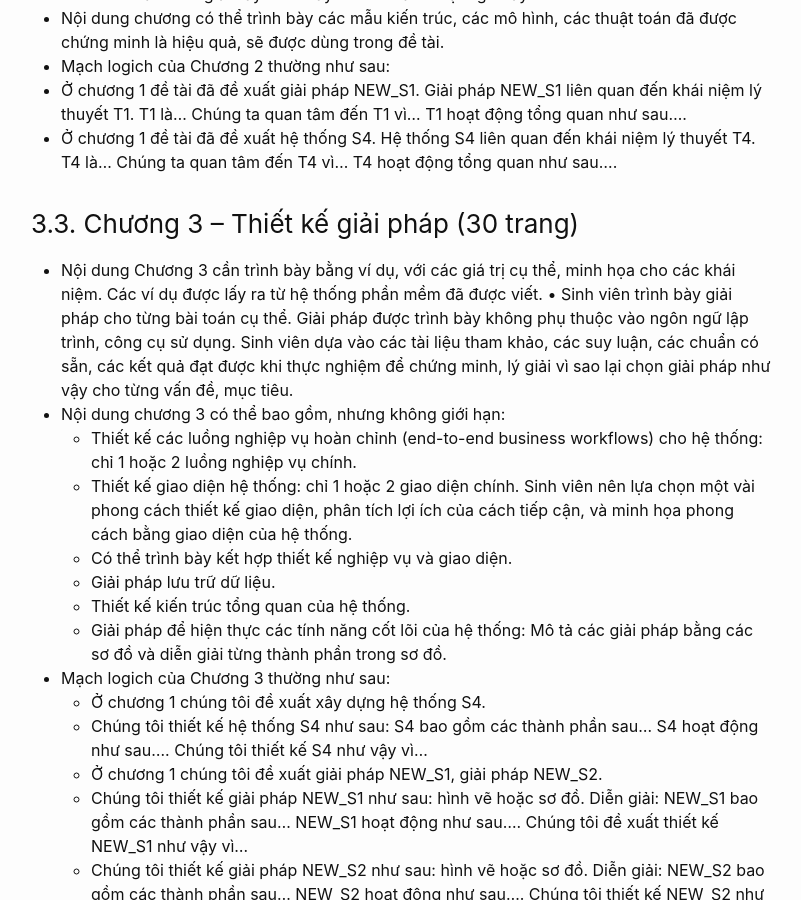
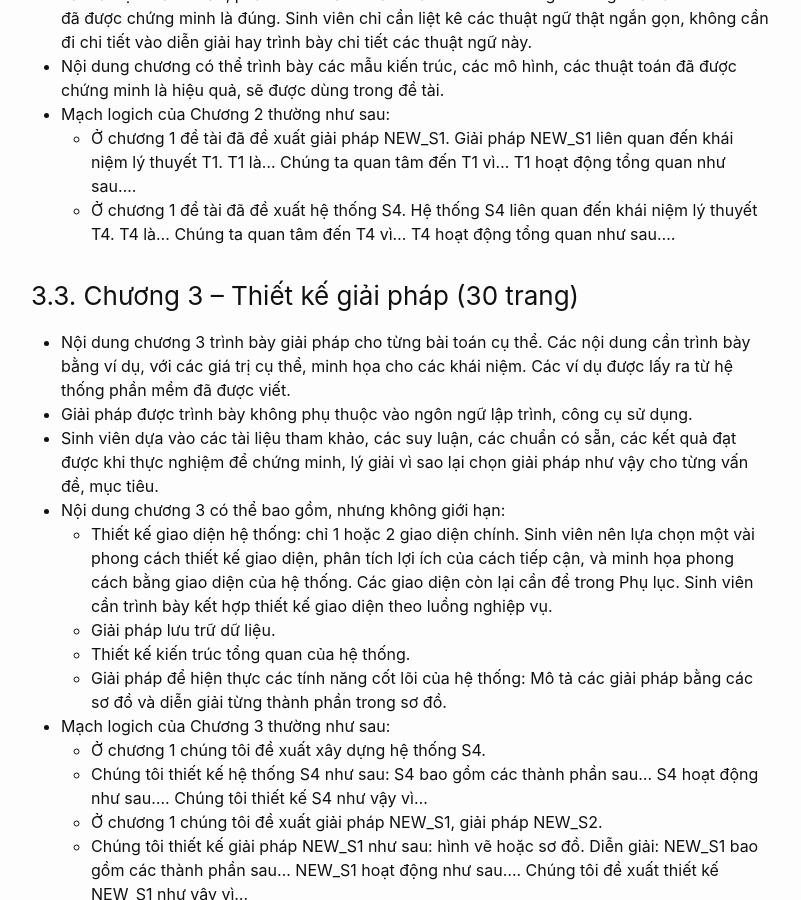
Before and after one commit to ngohuybien/ngohuybien.github.io, a Jekyll site: the page built from _posts/2024-01-19-thesis-report.md, in a window 1280 px wide and 900 px high, scrolled down 2721 px. Shown: the whole window, without its empty margins (239-1040 px from the left). Built offline with Jekyll 4.4.1, drawn with Linux system fonts in a browser that asks for light colours; some of the changed text lies outside the part shown.

Commit message:
Update 2024-01-19-thesis-report.md

```diff
--- a/_posts/2024-01-19-thesis-report.md
+++ b/_posts/2024-01-19-thesis-report.md
@@ -49,8 +49,8 @@
     * Giải thích tại sao phải giải quyết những vấn đề đó. Có nhu cầu thực tế không? Mang lại lợi ích thực tế gì? (nên có số liệu tin cậy, cụ thể)
     * Khảo sát hiện trạng quy trình thủ công trong thực tế nếu có.
     * Khảo sát, tổng hợp, phân tích, đánh giá tối thiểu **3 hệ thống tương tự**. Các hệ thống này đã làm ra những sản phẩm nào, quy trình nào, tính năng nào để giải quyết vấn đề trên. Lập bảng so sánh các sản phẩm một cách chi tiết dựa trên từng quy trình thực tế. Phân tích điểm mạnh, điểm yếu, điểm chưa hoàn chỉnh.
-    * Mô tả **luồng quy trình nghiệp vụ** dự kiến đề tài sẽ thực hiện để giải quyết vấn đề cho từng vai trò, các chức năng cần có để thực thi luồng quy trình nghiệp vụ đề ra.
-* Xác định mục tiêu và yêu cầu chi tiết của đề tài:
+    * Mô tả **luồng quy trình nghiệp vụ** dự kiến đề tài sẽ thực hiện để giải quyết vấn đề cho từng vai trò (end-to-end business workflows), các chức năng cần có để thực thi luồng quy trình nghiệp vụ đề ra. Sinh viên có thể chỉ trình bày 1 hoặc 2 luồng nghiệp vụ chính ở chương này, những luồng phụ cần để trong Phụ lục.
+* Mục tiêu và yêu cầu chi tiết của đề tài:
     * Đề tài giải quyết vấn đề hay khắc phục điểm yếu của các ứng dụng tương tự? Mục tiêu khi làm đề tài này là gì? Các tính năng cần đạt được là gì? Các sản phẩm cần đạt được là gì?
     * Phần mục tiêu cần ghi rõ, ngắn gọn, gạch đầu dòng: Các sản phẩm cần đạt được, các tính năng cần đạt được, các cải tiến cần đạt được. Cần loại bỏ các mục tiêu mơ hồ, không thể hiện được bằng sản phẩm.
     * Phần mục tiêu cần bao gồm tối thiểu các mục tiêu trong File “Tên và mục tiêu đề tài” mà giảng viên đã gửi cho sinh viên.
@@ -64,22 +64,21 @@
 * Trình bày các kiến thức nền tảng liên quan đến từng vấn đề cần giải quyết của đề tài, dựa vào các tài liệu tham khảo, phần mềm tham khảo. Các kiến thức trong chương 2 là các kiến thức đã được chứng minh là đúng. Sinh viên chỉ cần liệt kê các thuật ngữ thật ngắn gọn, không cần đi chi tiết vào diễn giải hay trình bày chi tiết các thuật ngữ này.
 * Nội dung chương có thể trình bày các mẫu kiến trúc, các mô hình, các thuật toán đã được chứng minh là hiệu quả, sẽ được dùng trong đề tài.
 * Mạch logich của Chương 2 thường như sau:
-* Ở chương 1 đề tài đã đề xuất giải pháp NEW_S1. Giải pháp NEW_S1 liên quan đến khái niệm lý thuyết T1. T1 là… Chúng ta quan tâm đến T1 vì… T1 hoạt động tổng quan như sau....
-* Ở chương 1 đề tài đã đề xuất hệ thống S4. Hệ thống S4 liên quan đến khái niệm lý thuyết T4. T4 là… Chúng ta quan tâm đến T4 vì… T4 hoạt động tổng quan như sau....
+    * Ở chương 1 đề tài đã đề xuất giải pháp NEW_S1. Giải pháp NEW_S1 liên quan đến khái niệm lý thuyết T1. T1 là… Chúng ta quan tâm đến T1 vì… T1 hoạt động tổng quan như sau....
+    * Ở chương 1 đề tài đã đề xuất hệ thống S4. Hệ thống S4 liên quan đến khái niệm lý thuyết T4. T4 là… Chúng ta quan tâm đến T4 vì… T4 hoạt động tổng quan như sau....
 
 ### 3.3. Chương 3 – Thiết kế giải pháp (30 trang)
-* Nội dung Chương 3 cần trình bày bằng ví dụ, với các giá trị cụ thể, minh họa cho các khái niệm. Các ví dụ được lấy ra từ hệ thống phần mềm đã được viết.
-•	Sinh viên trình bày giải pháp cho từng bài toán cụ thể. Giải pháp được trình bày không phụ thuộc vào ngôn ngữ lập trình, công cụ sử dụng. Sinh viên dựa vào các tài liệu tham khảo, các suy luận, các chuẩn có sẵn, các kết quả đạt được khi thực nghiệm để chứng minh, lý giải vì sao lại chọn giải pháp như vậy cho từng vấn đề, mục tiêu.
+* Nội dung chương 3 trình bày giải pháp cho từng bài toán cụ thể. Các nội dung cần trình bày bằng ví dụ, với các giá trị cụ thể, minh họa cho các khái niệm. Các ví dụ được lấy ra từ hệ thống phần mềm đã được viết.
+* Giải pháp được trình bày không phụ thuộc vào ngôn ngữ lập trình, công cụ sử dụng.
+* Sinh viên dựa vào các tài liệu tham khảo, các suy luận, các chuẩn có sẵn, các kết quả đạt được khi thực nghiệm để chứng minh, lý giải vì sao lại chọn giải pháp như vậy cho từng vấn đề, mục tiêu.
 * Nội dung chương 3 có thể bao gồm, nhưng không giới hạn:
-  * Thiết kế các luồng nghiệp vụ hoàn chỉnh (end-to-end business workflows) cho hệ thống: chỉ 1 hoặc 2 luồng nghiệp vụ chính.
-  * Thiết kế giao diện hệ thống: chỉ 1 hoặc 2 giao diện chính. Sinh viên nên lựa chọn một vài phong cách thiết kế giao diện, phân tích lợi ích của cách tiếp cận, và minh họa phong cách bằng giao diện của hệ thống.
-  * Có thể trình bày kết hợp thiết kế nghiệp vụ và giao diện.
-  * Giải pháp lưu trữ dữ liệu.
-  * Thiết kế kiến trúc tổng quan của hệ thống.
-  * Giải pháp để hiện thực các tính năng cốt lõi của hệ thống: Mô tả các giải pháp bằng các sơ đồ và diễn giải từng thành phần trong sơ đồ.
+    * Thiết kế giao diện hệ thống: chỉ 1 hoặc 2 giao diện chính. Sinh viên nên lựa chọn một vài phong cách thiết kế giao diện, phân tích lợi ích của cách tiếp cận, và minh họa phong cách bằng giao diện của hệ thống. Các giao diện còn lại cần để trong Phụ lục. Sinh viên cần trình bày kết hợp thiết kế giao diện theo luồng nghiệp vụ.
+    * Giải pháp lưu trữ dữ liệu.
+    * Thiết kế kiến trúc tổng quan của hệ thống.
+    * Giải pháp để hiện thực các tính năng cốt lõi của hệ thống: Mô tả các giải pháp bằng các sơ đồ và diễn giải từng thành phần trong sơ đồ.
 * Mạch logich của Chương 3 thường như sau:
-  * Ở chương 1 chúng tôi đề xuất xây dựng hệ thống S4.
-  * Chúng tôi thiết kế hệ thống S4 như sau: S4 bao gồm các thành phần sau… S4 hoạt động như sau…. Chúng tôi thiết kế S4 như vậy vì…
+    * Ở chương 1 chúng tôi đề xuất xây dựng hệ thống S4.
+    * Chúng tôi thiết kế hệ thống S4 như sau: S4 bao gồm các thành phần sau… S4 hoạt động như sau…. Chúng tôi thiết kế S4 như vậy vì…
   * Ở chương 1 chúng tôi đề xuất giải pháp NEW_S1, giải pháp NEW_S2.
   * Chúng tôi thiết kế giải pháp NEW_S1 như sau: hình vẽ hoặc sơ đồ. Diễn giải: NEW_S1 bao gồm các thành phần sau… NEW_S1 hoạt động như sau…. Chúng tôi đề xuất thiết kế NEW_S1 như vậy vì…
   * Chúng tôi thiết kế giải pháp NEW_S2 như sau: hình vẽ hoặc sơ đồ. Diễn giải: NEW_S2 bao gồm các thành phần sau… NEW_S2 hoạt động như sau…. Chúng tôi thiết kế NEW_S2 như vậy vì…
```
